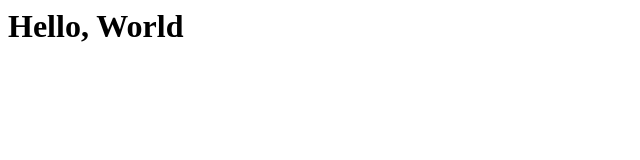
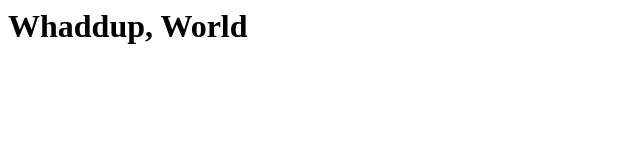
Before and after one commit to CBrown979/git-training-test, a plain HTML site: page index.html in a window 1280 px wide. Shown: the whole page, without its empty margins (0-640 px from the left). Drawn offline with Linux system fonts and the light colour scheme.

Commit message:
Update index.html

```diff
--- a/index.html
+++ b/index.html
@@ -1 +1 @@
-<h1>Hello, World</h1>
+<h1>Whaddup, World</h1>
```
